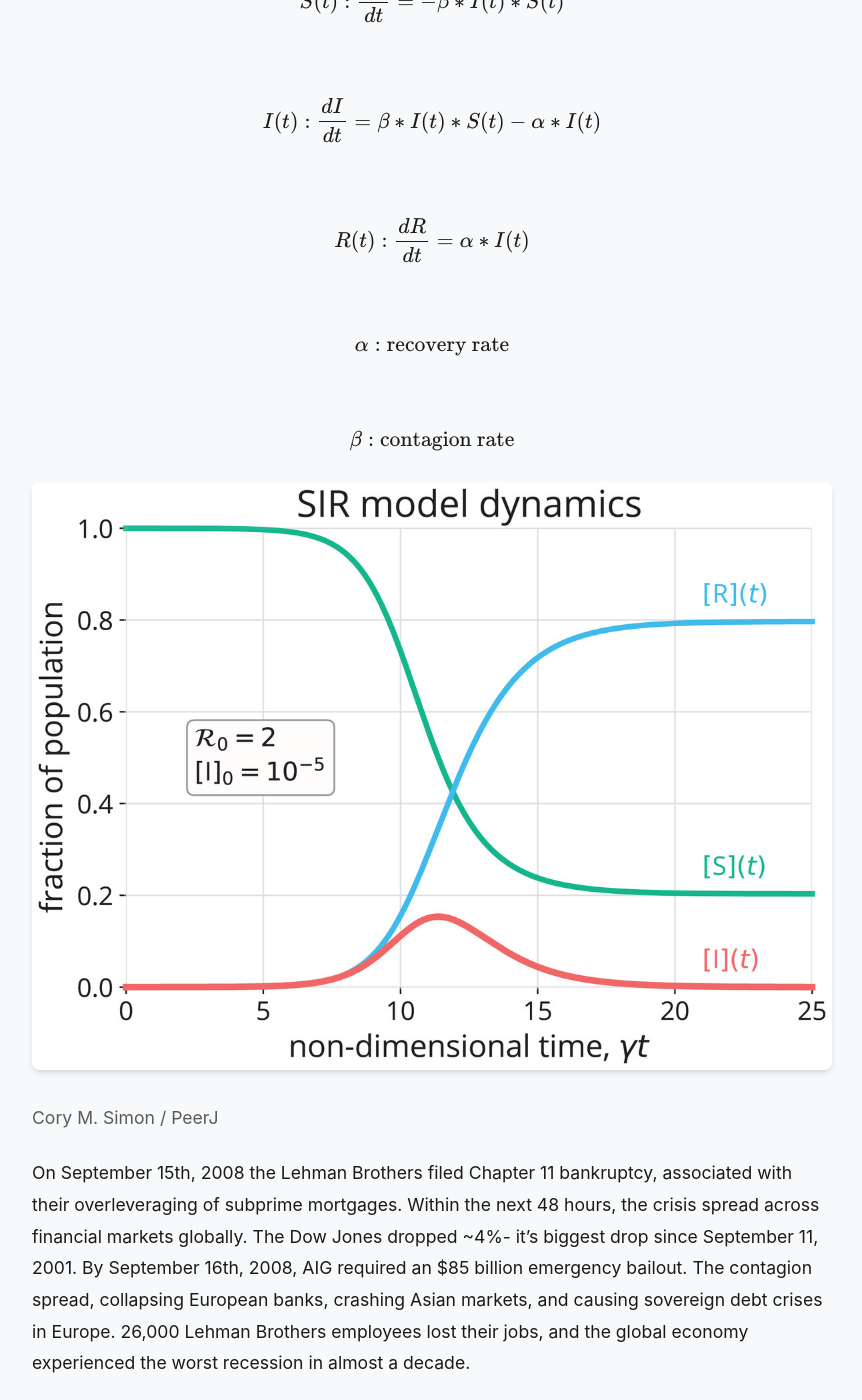
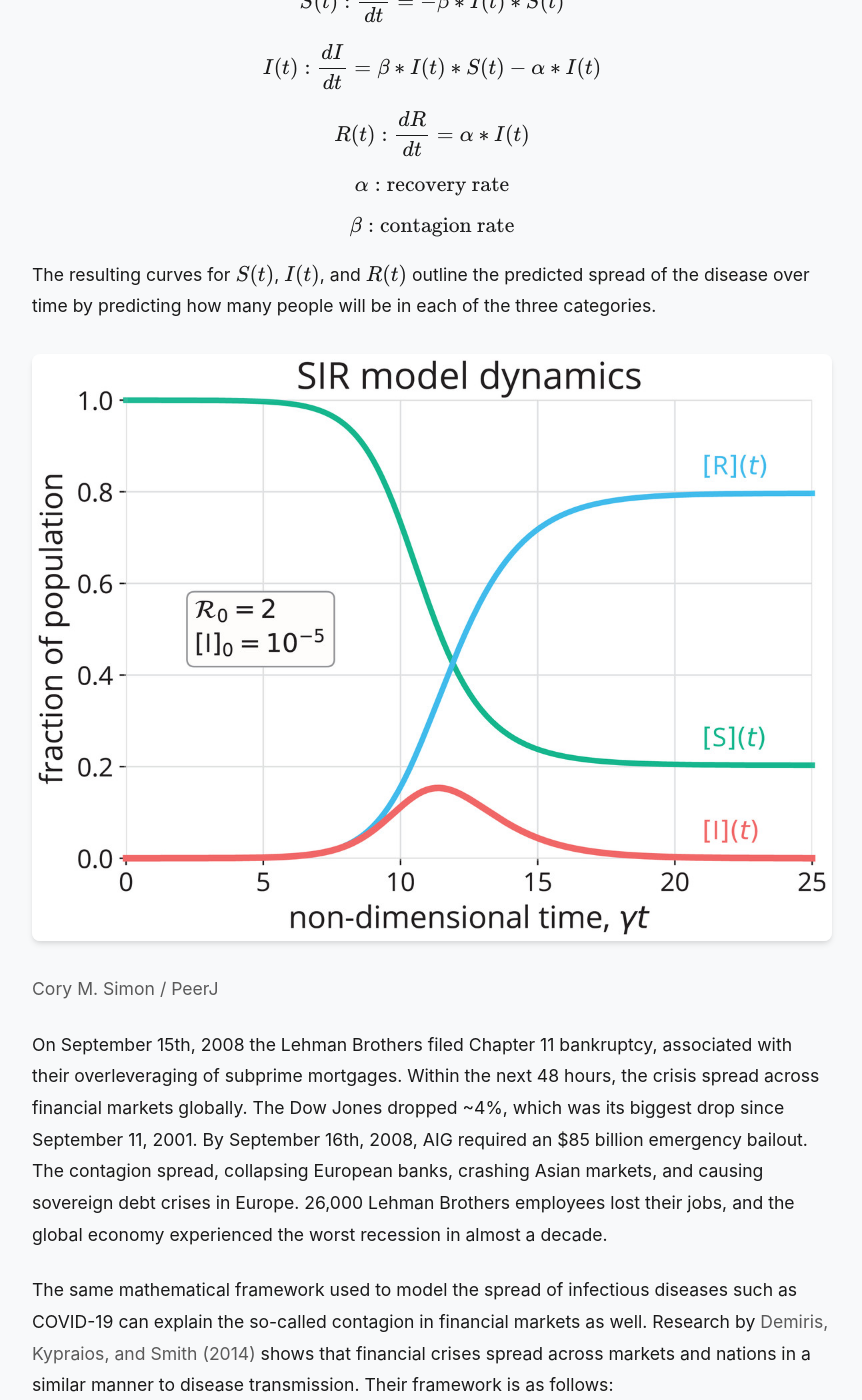
Before and after one commit to econsociety/esuh, a Jekyll site: the page built from _research/2025-12-9-financial-crisis-epidemiology.md, in a window 1280 px wide and 1400 px high, scrolled down 1528 px. Shown: the whole window, without its empty margins (208-1070 px from the left). Built offline with Jekyll 4.4.1, drawn with Linux system fonts in a browser that asks for light colours.

Commit message:
Update 2025-12-9-financial-crisis-epidemiology.md

```diff
--- a/_research/2025-12-9-financial-crisis-epidemiology.md
+++ b/_research/2025-12-9-financial-crisis-epidemiology.md
@@ -21,17 +21,19 @@ b:
 During the COVID-19 pandemic, many scientific resources were allocated towards predicting and mitigating the spread of the disease. Many such efforts used established numerical models for predicting contagious disease spread. The most common of these is the [SIR model](https://en.wikipedia.org/wiki/Compartmental_models_(epidemiology)) (Susceptible/Infected/Recovered). In this model, there is a fixed population, and we start with a small number of infected individuals with all others labeled susceptible. The disease then spreads with certain parameters (based on the disease's contagious attributes and individual interaction levels). As individuals contract the disease, they are then able to spread it to others and eventually they become recovered at a rate based on the specific disease. They can then neither contract nor spread the disease. Mathematically, this is described by the following system of differential equations:
 
 <center>
-$$S(t):   \frac{dS}{dt} = -\beta*I(t)*S(t)$$<br>
-$$I(t):   \frac{dI}{dt} = \beta*I(t)*S(t) - \alpha*I(t)$$<br>
-$$R(t):   \frac{dR}{dt} = \alpha*I(t)$$<br>
-$$\alpha: \text{recovery rate}$$<br>
+$$S(t):   \frac{dS}{dt} = -\beta*I(t)*S(t)$$
+$$I(t):   \frac{dI}{dt} = \beta*I(t)*S(t) - \alpha*I(t)$$
+$$R(t):   \frac{dR}{dt} = \alpha*I(t)$$
+$$\alpha: \text{recovery rate}$$
 $$\beta: \text{contagion rate}$$
 </center>
+
+The resulting curves for $S(t)$, $I(t)$, and $R(t)$ outline the predicted spread of the disease over time by predicting how many people will be in each of the three categories.
 
 ![SIR Model Graph]({{ '/assets/images/sir-model.jpg' | relative_url }})
 [Cory M. Simon / PeerJ](https://peerj.com/articles/pchem-14/)
 
-On September 15th, 2008 the Lehman Brothers filed Chapter 11 bankruptcy, associated with their overleveraging of subprime mortgages. Within the next 48 hours, the crisis spread across financial markets globally. The Dow Jones dropped ~4%- it's biggest drop since September 11, 2001. By September 16th, 2008, AIG required an $85 billion emergency bailout. The contagion spread, collapsing European banks, crashing Asian markets, and causing sovereign debt crises in Europe. 26,000 Lehman Brothers employees lost their jobs, and the global economy experienced the worst recession in almost a decade.
+On September 15th, 2008 the Lehman Brothers filed Chapter 11 bankruptcy, associated with their overleveraging of subprime mortgages. Within the next 48 hours, the crisis spread across financial markets globally. The Dow Jones dropped ~4%, which was its biggest drop since September 11, 2001. By September 16th, 2008, AIG required an $85 billion emergency bailout. The contagion spread, collapsing European banks, crashing Asian markets, and causing sovereign debt crises in Europe. 26,000 Lehman Brothers employees lost their jobs, and the global economy experienced the worst recession in almost a decade.
 
 The same mathematical framework used to model the spread of infectious diseases such as COVID-19 can explain the so-called contagion in financial markets as well. Research by [Demiris, Kypraios, and Smith (2014)](https://academic.oup.com/jrsssa/article/177/3/697/7077874) shows that financial crises spread across markets and nations in a similar manner to disease transmission. Their framework is as follows:
 - **Susceptible (S)**: Financially healthy institutions exposed to crisis risk
```
